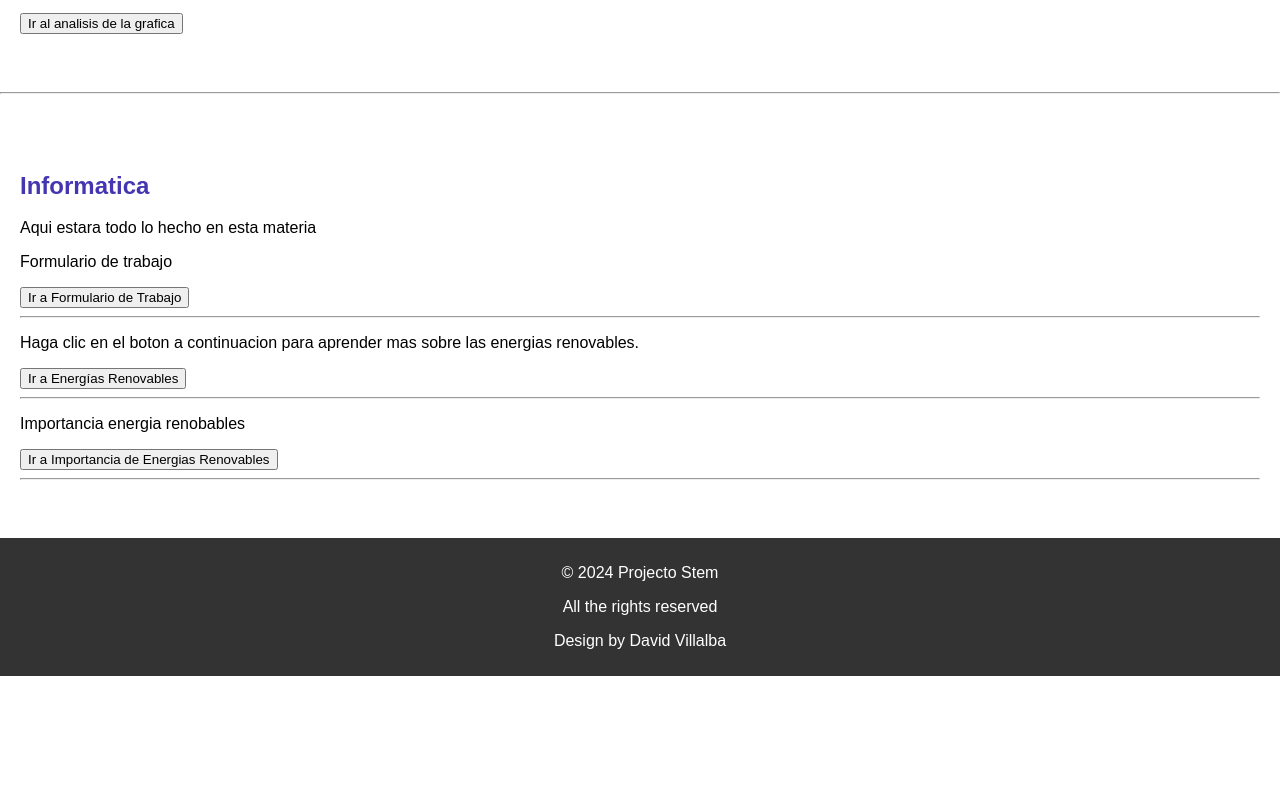
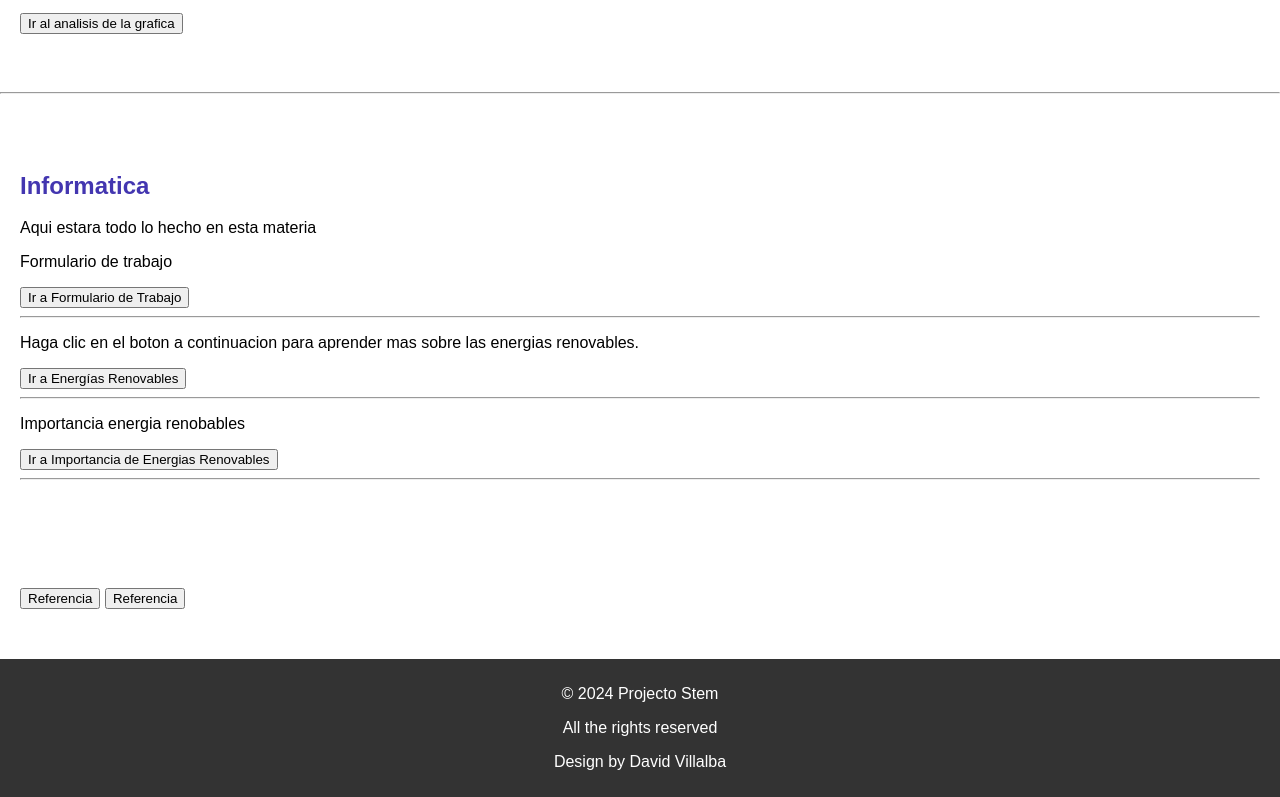
Before and after one commit to KapDav/KapDav.github.io, a plain HTML site: page index.html in a window 1280 px wide. Shown: the part 702-1499 px from the top of the page. Before the commit the page ends 1378 px from the top, so only its background shows below. Drawn offline with Linux system fonts and the light colour scheme.

Commit message:
Update index.html

```diff
--- a/index.html
+++ b/index.html
@@ -61,6 +61,10 @@
 
 
   </section>
+  <section>
+      <button onclick="window.location.href='http://atlas.ideam.gov.co/visorAtlasRadiacion.html'">Referencia</button>
+      <button onclick="window.location.href='http://www.ideam.gov.co/web/tiempo-…'">Referencia</button>
+  </section>
   <footer>
     <p>&copy; 2024 Projecto Stem </p>
     <p>All the rights reserved</p>
```
